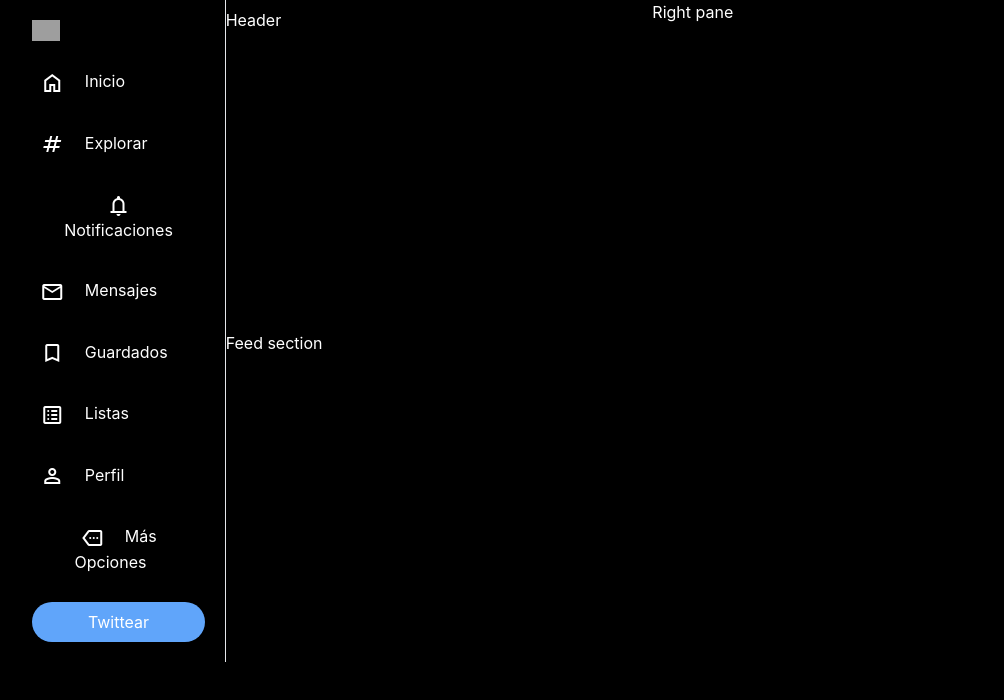
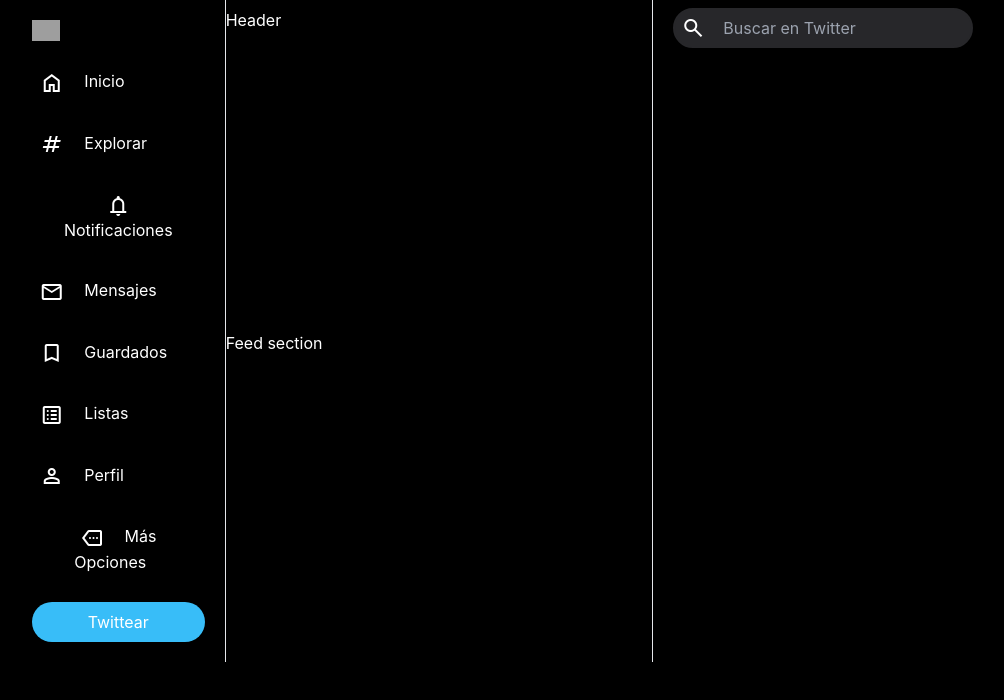
Before and after one commit to Rviewer-Challenges/DyFpegsmIZcelJpMcmVn, a Svelte app: page / in a window 1280 px wide. Shown: the top 700 px of the page, without its empty margins (201-1205 px from the left). Built offline with nearby package versions, Linux system fonts and the light colour scheme; grey boxes are pictures that could not be loaded.

Commit message:
Build: Search component

```diff
--- a/src/components/TweetNavigation.svelte
+++ b/src/components/TweetNavigation.svelte
@@ -22,13 +22,14 @@
       { label: 'Twittear', type: NAVIGATION_ITEM_TYPES.Button },
     ]
 </script>
-<ul class="float-right border-r w-1/2 cursor-default">
+
+<ul class="float-right w-1/2 cursor-default">
     {#each navigationList as navigationItem}
         <li class="m-5" class:fontBold="{navigationItem.selected === true}">
             {#if navigationItem.type === NAVIGATION_ITEM_TYPES.ImageOnly}
                 <img src={navigationItem.icon} alt={navigationItem.label} class="w-7">
             {:else if navigationItem.type === NAVIGATION_ITEM_TYPES.Button}
-                <button class="bg-blue-400 hover:bg-blue-500 rounded-full py-2 px-2 w-full">{navigationItem.label}</button>
+                <button class="bg-sky-400 hover:bg-sky-500 rounded-full py-2 px-2 w-full">{navigationItem.label}</button>
             {:else}
                 <button class="hover:bg-neutral-900 rounded-3xl inline py-2 px-2">
                     {#if navigationItem.type === NAVIGATION_ITEM_TYPES.Image || navigationItem.type === NAVIGATION_ITEM_TYPES.ImageOnly}
--- /dev/null
+++ b/src/components/TweetSearchInput.svelte
@@ -0,0 +1,4 @@
+<span class="relative">
+    <input class="bg-zinc-800 text-white rounded-full h-10 border-2 border-zinc-800 focus:border-sky-400 focus:border-opacity-1 outline-none absolute pl-12" type="text" placeholder="Buscar en Twitter">
+    <span class="material-symbols-outlined align-middle absolute top-2 left-2">&#xe8b6</span>
+</span>
--- a/src/views/LeftPane.svelte
+++ b/src/views/LeftPane.svelte
@@ -2,6 +2,6 @@
     import TweetNavigation from '../components/TweetNavigation.svelte'
 </script>
 
-<section>
+<section class="border-r">
     <TweetNavigation/>
 </section>
--- a/src/views/RightPane.svelte
+++ b/src/views/RightPane.svelte
@@ -1,3 +1,6 @@
-<section>
-    Right pane
+<script>
+    import TweetSearchInput from '../components/TweetSearchInput.svelte'
+</script>
+<section class="border-l float-right w-1/2 pl-5 py-2">
+    <TweetSearchInput/>
 </section>
```
Also changed, not shown: media/MainPage.png.
